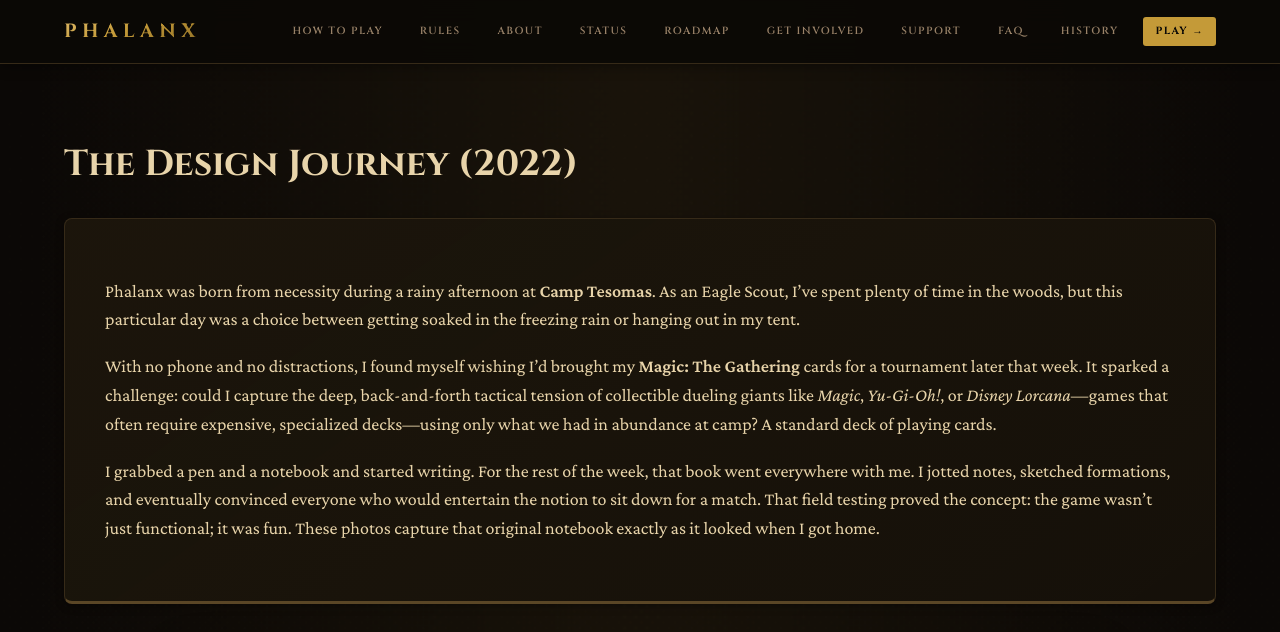
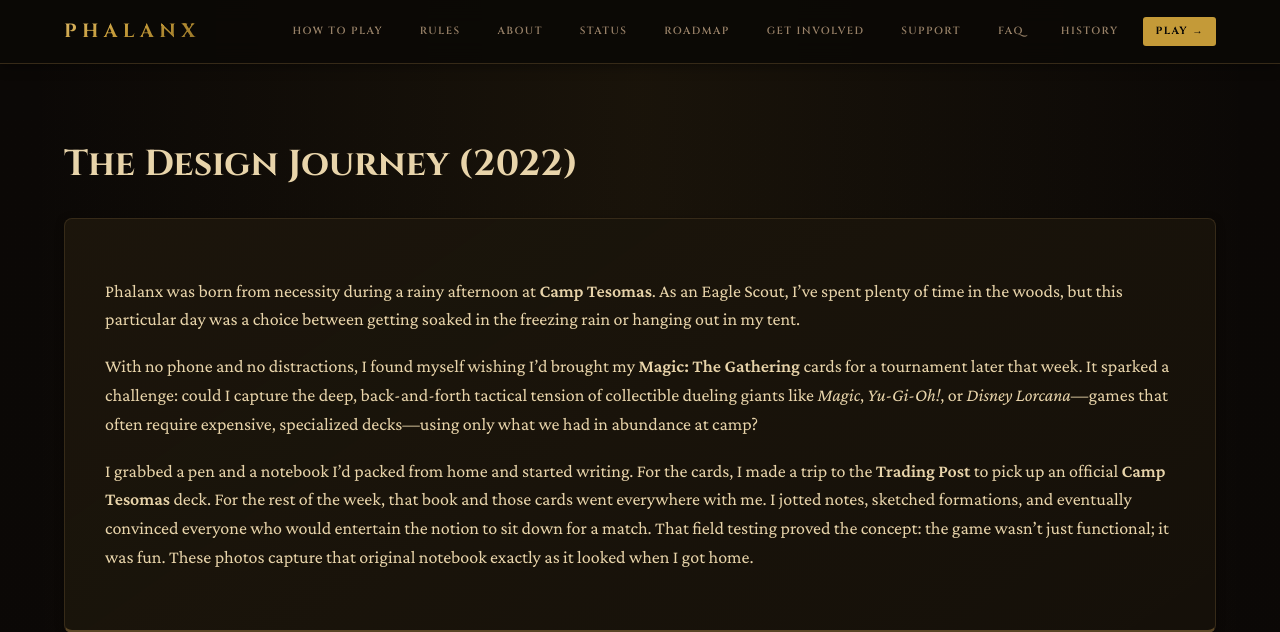
Before and after one commit to just3ws/phalanx, a Jekyll site: the page built from history/notebook.md, in a window 1280 px wide and 1400 px high, cut to the strip 0-632 px from the top of the window. Built offline with Jekyll 4.4.1, drawn with Linux system fonts in a browser that asks for light colours; some of the changed text lies outside the part shown.

Commit message:
feat(history): refine origin story with camp details

```diff
--- a/history/notebook.md
+++ b/history/notebook.md
@@ -8,9 +8,9 @@ description: The origin story of Phalanx, from a rainy afternoon at Camp Tesomas
 <section class="hero" style="text-align: left; padding: 2.5rem;">
   <p>Phalanx was born from necessity during a rainy afternoon at <strong>Camp Tesomas</strong>. As an Eagle Scout, I’ve spent plenty of time in the woods, but this particular day was a choice between getting soaked in the freezing rain or hanging out in my tent.</p>
 
-  <p>With no phone and no distractions, I found myself wishing I’d brought my <strong>Magic: The Gathering</strong> cards for a tournament later that week. It sparked a challenge: could I capture the deep, back-and-forth tactical tension of collectible dueling giants like <em>Magic</em>, <em>Yu-Gi-Oh!</em>, or <em>Disney Lorcana</em>—games that often require expensive, specialized decks—using only what we had in abundance at camp? A standard deck of playing cards.</p>
+  <p>With no phone and no distractions, I found myself wishing I’d brought my <strong>Magic: The Gathering</strong> cards for a tournament later that week. It sparked a challenge: could I capture the deep, back-and-forth tactical tension of collectible dueling giants like <em>Magic</em>, <em>Yu-Gi-Oh!</em>, or <em>Disney Lorcana</em>—games that often require expensive, specialized decks—using only what we had in abundance at camp?</p>
 
-  <p>I grabbed a pen and a notebook and started writing. For the rest of the week, that book went everywhere with me. I jotted notes, sketched formations, and eventually convinced everyone who would entertain the notion to sit down for a match. That field testing proved the concept: the game wasn’t just functional; it was fun. These photos capture that original notebook exactly as it looked when I got home.</p>
+  <p>I grabbed a pen and a notebook I’d packed from home and started writing. For the cards, I made a trip to the <strong>Trading Post</strong> to pick up an official <strong>Camp Tesomas</strong> deck. For the rest of the week, that book and those cards went everywhere with me. I jotted notes, sketched formations, and eventually convinced everyone who would entertain the notion to sit down for a match. That field testing proved the concept: the game wasn’t just functional; it was fun. These photos capture that original notebook exactly as it looked when I got home.</p>
 </section>
 
 <div class="notebook-viewer">
@@ -18,21 +18,21 @@ description: The origin story of Phalanx, from a rainy afternoon at Camp Tesomas
     <img src="{{ '/assets/history/primary/images/pen.jpg' | relative_url }}" alt="The Pen" loading="lazy">
     <figcaption>
       <strong>The Pen</strong>
-      <br><span class="page-desc">The start of it all: drafting the first rules at Camp Tesomas.</span>
+      <br><span class="page-desc">Packed imports from home: the tools used to draft the first rules.</span>
     </figcaption>
   </figure>
   <figure class="notebook-page">
     <img src="{{ '/assets/history/primary/images/cards.jpg' | relative_url }}" alt="The Cards" loading="lazy">
     <figcaption>
       <strong>The Cards</strong>
-      <br><span class="page-desc">Initial tabletop card layout and formation prototyping.</span>
+      <br><span class="page-desc">Official Camp Tesomas playing cards, purchased at the Trading Post.</span>
     </figcaption>
   </figure>
   <figure class="notebook-page">
     <img src="{{ '/assets/history/primary/images/toolset.jpg' | relative_url }}" alt="Field Prototyping" loading="lazy">
     <figcaption>
       <strong>Field Prototyping</strong>
-      <br><span class="page-desc">Merging physical cards with notebook-driven logic.</span>
+      <br><span class="page-desc">Merging official camp cards with notebook-driven logic.</span>
     </figcaption>
   </figure>
   <figure class="notebook-page">
```
Also changed, not shown: 1 other file.
